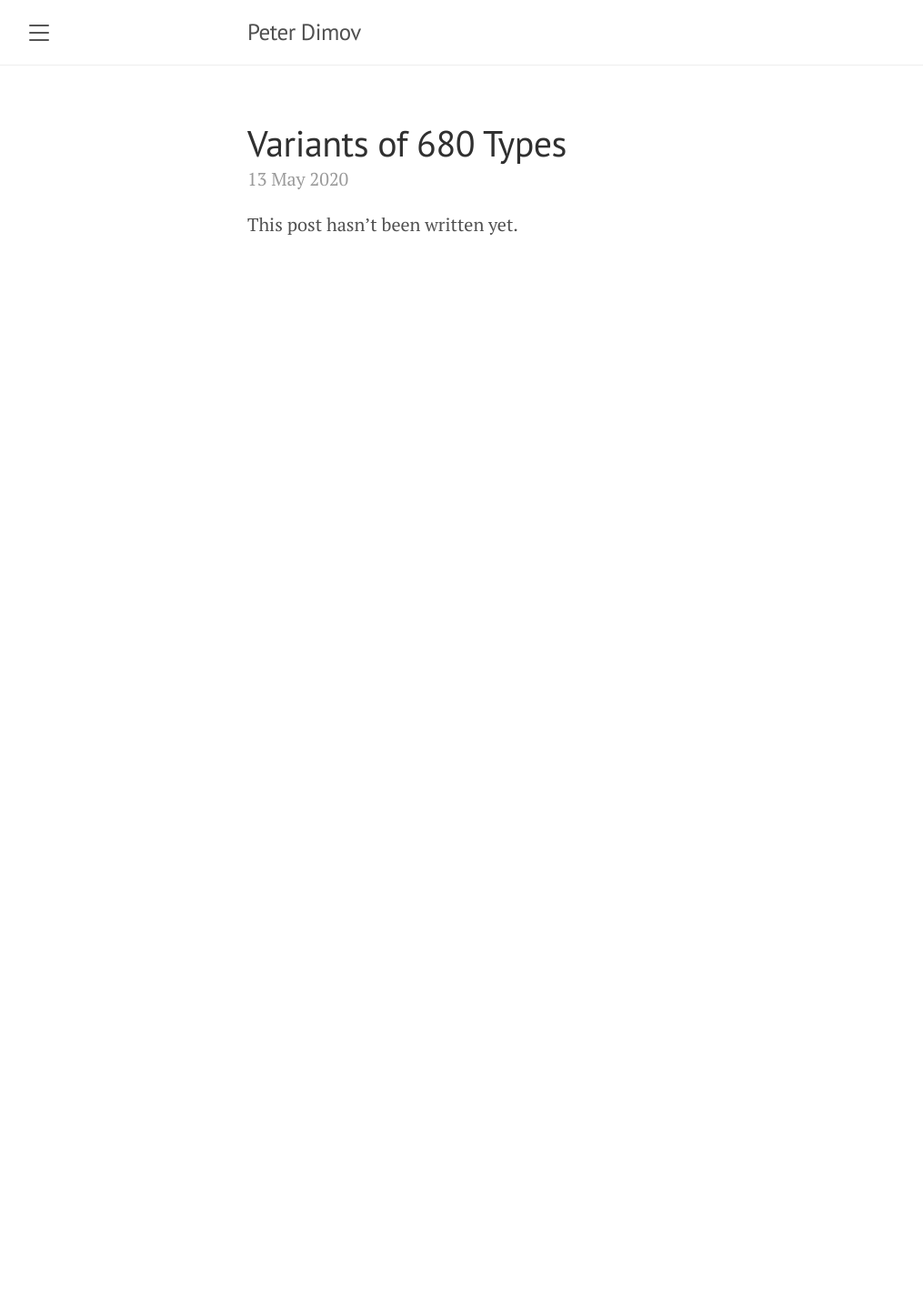
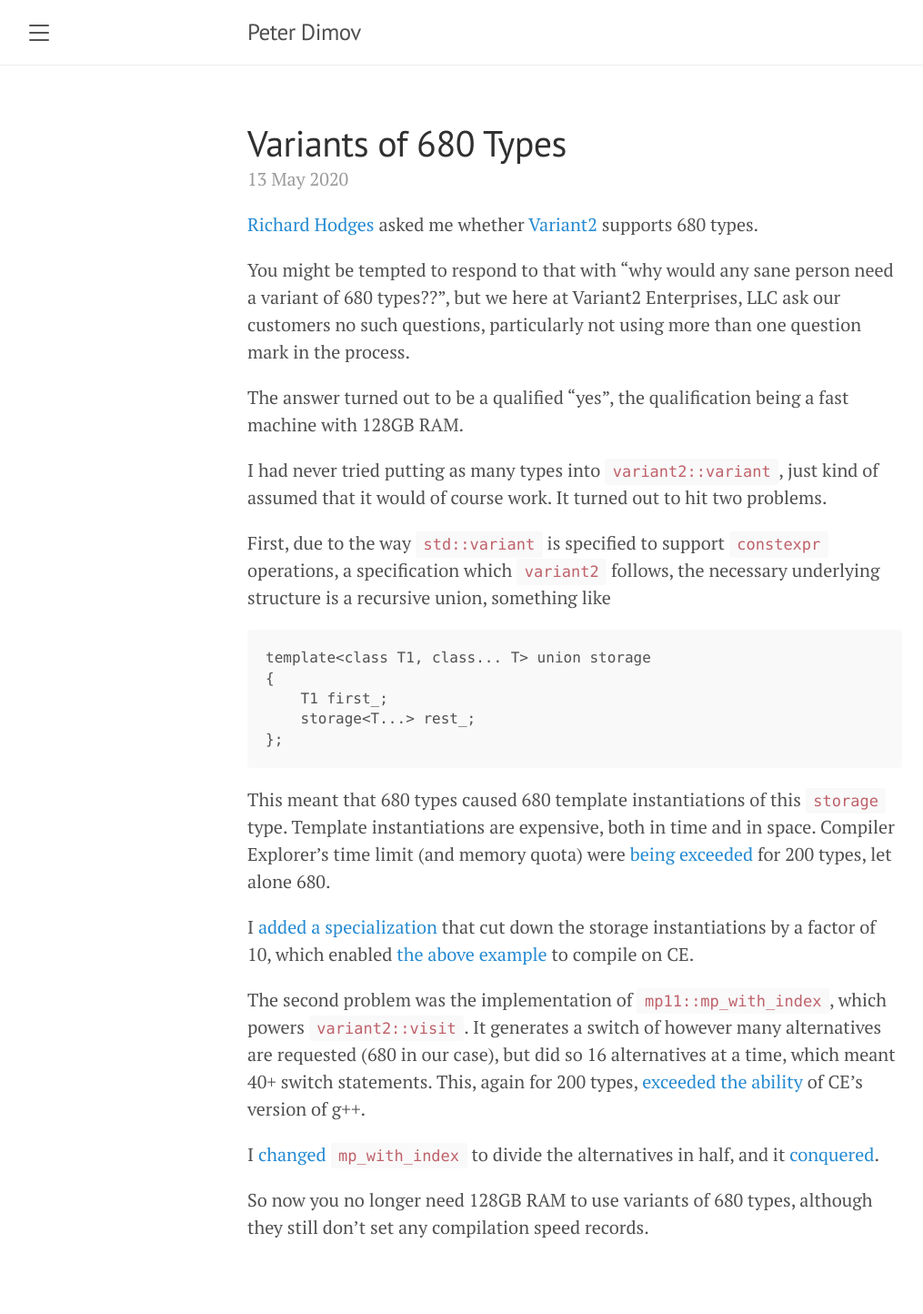
Before and after one commit to pdimov/blog, a Jekyll site: the page built from _posts/2020-05-13-variants-of-680-types.md, in a window 1280 px wide. Shown: the whole page at 91% size, without its empty margins (8-1023 px from the left). Built offline with Jekyll 4.4.1, drawn with Linux system fonts in a browser that asks for light colours; before the commit the page ends 900 px from its top, so only the background shows below that.

Commit message:
Add variant<680> post

````diff
--- a/_posts/2020-05-13-variants-of-680-types.md
+++ b/_posts/2020-05-13-variants-of-680-types.md
@@ -4,4 +4,52 @@
 hidden: true
 ---
 
-This post hasn't been written yet.
+[Richard Hodges](https://cppalliance.org/people/richard) asked me whether
+[Variant2](https://boost.org/libs/variant2) supports 680 types.
+
+You might be tempted to respond to that with "why would any sane person
+need a variant of 680 types??", but we here at Variant2 Enterprises, LLC
+ask our customers no such questions, particularly not using more than one
+question mark in the process.
+
+The answer turned out to be a qualified "yes", the qualification being a
+fast machine with 128GB RAM.
+
+I had never tried putting as many types into `variant2::variant`, just kind
+of assumed that it would of course work. It turned out to hit two problems.
+
+First, due to the way `std::variant` is specified to support `constexpr`
+operations, a specification which `variant2` follows, the necessary underlying
+structure is a recursive union, something like
+
+```
+template<class T1, class... T> union storage
+{
+    T1 first_;
+    storage<T...> rest_;
+};
+```
+
+This meant that 680 types caused 680 template instantiations of this
+`storage` type. Template instantiations are expensive, both in time and
+in space. Compiler Explorer's time limit (and memory quota) were
+[being exceeded](https://godbolt.org/z/2zov2c) for 200 types, let alone
+680.
+
+I [added a specialization](https://github.com/boostorg/variant2/commit/465e5bac3d8db05ae98cf4c7ea794ec90ed16610)
+that cut down the storage instantiations by a factor of 10, which enabled
+[the above example](https://godbolt.org/z/EaFccF) to compile on CE.
+
+The second problem was the implementation of
+[`mp11::mp_with_index`](https://www.boost.org/doc/libs/1_73_0/libs/mp11/doc/html/mp11.html#mp_with_indexni_f),
+which powers `variant2::visit`. It generates a switch of however many
+alternatives are requested (680 in our case), but did so 16 alternatives
+at a time, which meant 40+ switch statements. This, again for 200 types,
+[exceeded the ability](https://godbolt.org/z/u68FSf) of CE's version of g++.
+
+I [changed](https://github.com/boostorg/mp11/commit/13c36a793c397c1fc75c4e4c5be10e1338680622)
+`mp_with_index` to divide the alternatives in half, and it
+[conquered](https://godbolt.org/z/aniMjG).
+
+So now you no longer need 128GB RAM to use variants of 680 types, although
+they still don't set any compilation speed records.
````
